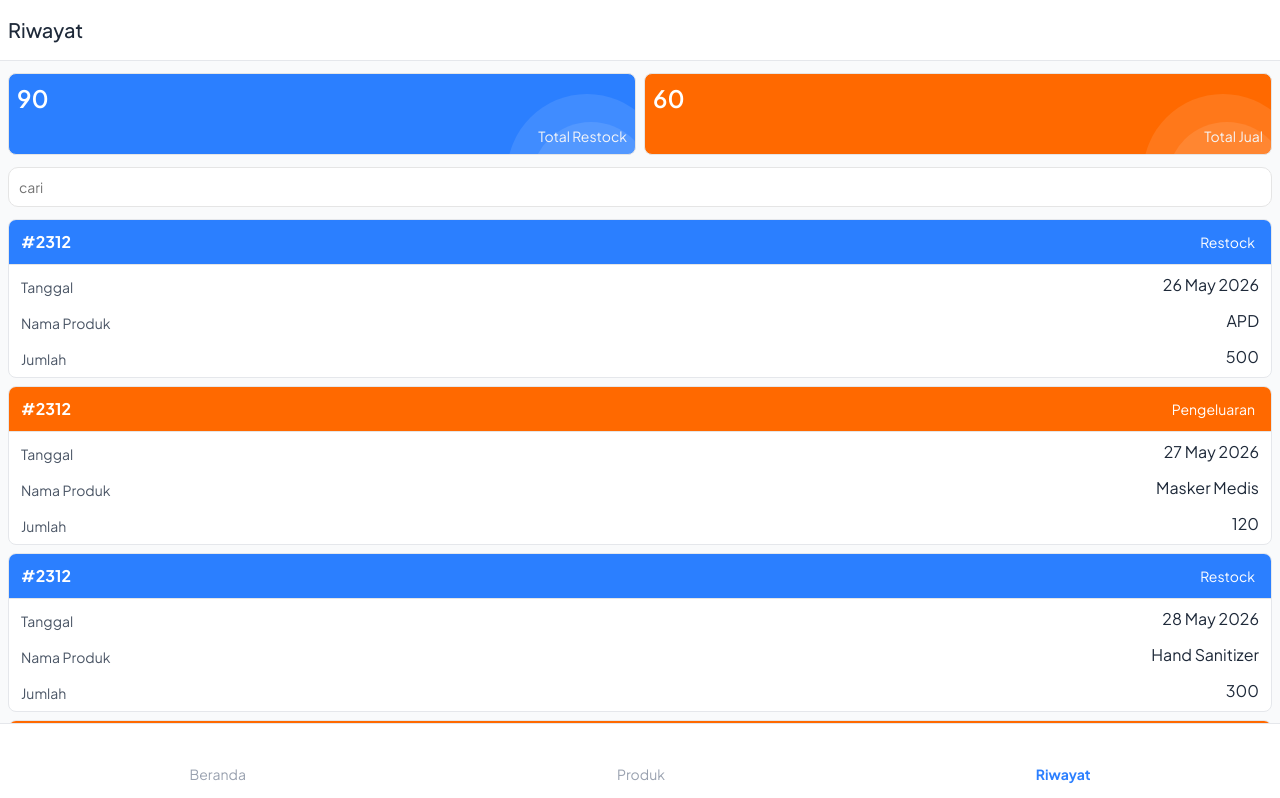
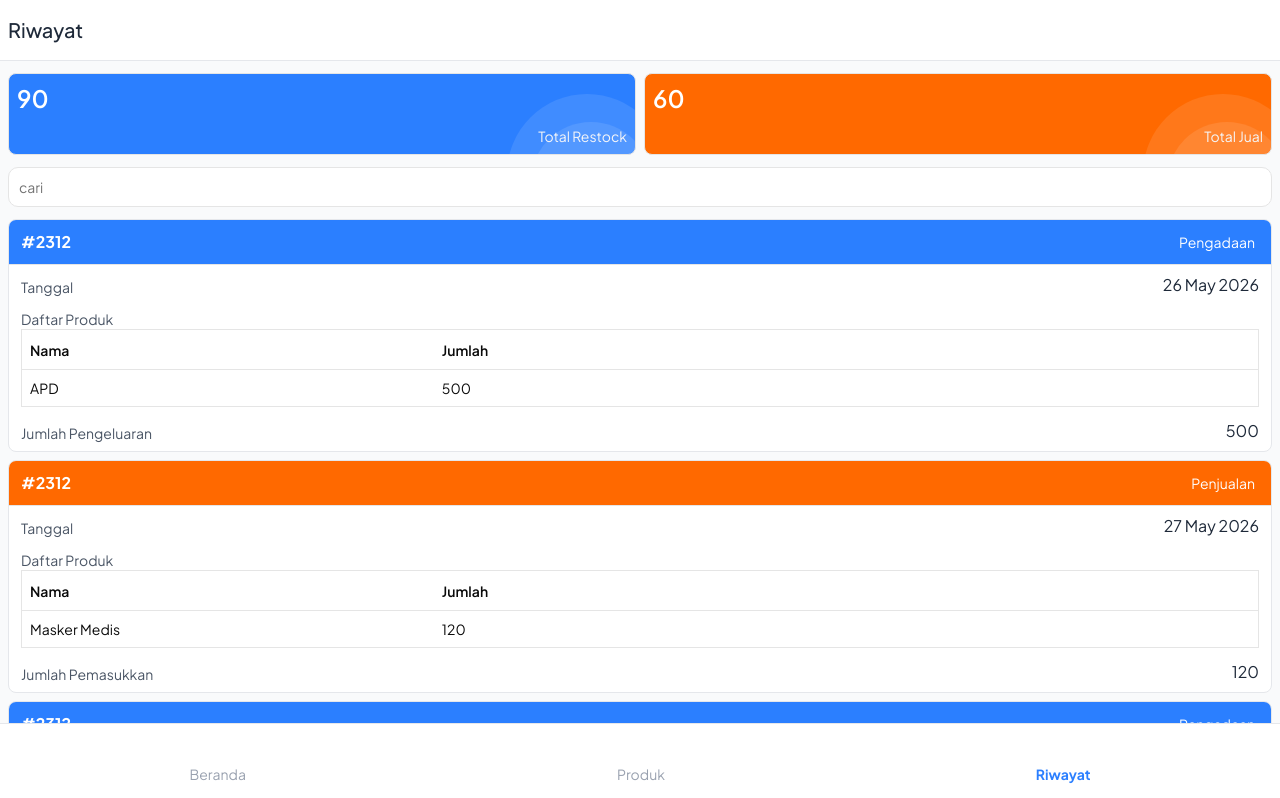
Before and after one commit to MuhamadFaruqOsama/simple-product-management, a Next.js app: page /riwayat in a window 1280 px wide. Shown: the top 798 px of the page. Built offline with nearby package versions, Linux system fonts and the light colour scheme; some icons are missing.

Commit message:
change riwayat card

```diff
--- a/app/components/RiwayatCard.tsx
+++ b/app/components/RiwayatCard.tsx
@@ -1,3 +1,5 @@
+import { Table, TableBody, TableCell, TableHead, TableHeader, TableRow } from "@/components/ui/table";
+
 const dummyData = [
     {
         is_restock: true,
@@ -71,7 +73,7 @@ export function RiwayatCard() {
                             <div className={`flex justify-between items-center px-3 py-2 relative ${item.is_restock ? "bg-blue-500" : "bg-orange-500"}`}>
                                 <h3 className="font-bold text-white">#2312</h3>
                                 <button className="p-1 rounded-md hover:bg-white/10 text-white transition-all duration-300 text-sm">
-                                    {item.is_restock ? "Restock" : "Pengeluaran"}
+                                    {item.is_restock ? "Pengadaan" : "Penjualan"}
                                 </button>
                             </div>
                             <div className="pt-2 border-t px-3 py-2 space-y-3">
@@ -79,12 +81,29 @@ export function RiwayatCard() {
                                     <div className="text-start text-sm text-gray-600">Tanggal</div>
                                     <div className="text-start text-gray-800">{item.date}</div>
                                 </div>
-                                <div className="flex justify-between items-end">
-                                    <div className="text-start text-sm text-gray-600">Nama Produk</div>
-                                    <div className="text-start text-gray-800">{item.nama_produk}</div>
+                                <div className="">
+                                    <div className="text-start text-sm text-gray-600">Daftar Produk</div>
+                                    <Table className="border rounded-md">
+                                        <TableHeader>
+                                            <TableRow>
+                                                <TableHead className="text-start font-semibold">Nama</TableHead>
+                                                <TableHead className="text-start font-semibold">Jumlah</TableHead>
+                                            </TableRow>
+                                        </TableHeader>
+                                        <TableBody>
+                                            <TableRow>
+                                                <TableCell className="w-1/3 align-top whitespace-normal wrap-break-word">
+                                                    {item.nama_produk}
+                                                </TableCell>
+                                                <TableCell className="w-2/3 align-top whitespace-normal wrap-break-word">
+                                                    {item.amount}
+                                                </TableCell>
+                                            </TableRow>
+                                        </TableBody>
+                                    </Table>
                                 </div>
                                 <div className="flex justify-between items-end">
-                                    <div className="text-start text-sm text-gray-600">Jumlah</div>
+                                    <div className="text-start text-sm text-gray-600">Jumlah {item.is_restock ? "Pengeluaran" : "Pemasukkan"}</div>
                                     <div className="text-start text-gray-800">{item.amount}</div>
                                 </div>
                             </div>
```
